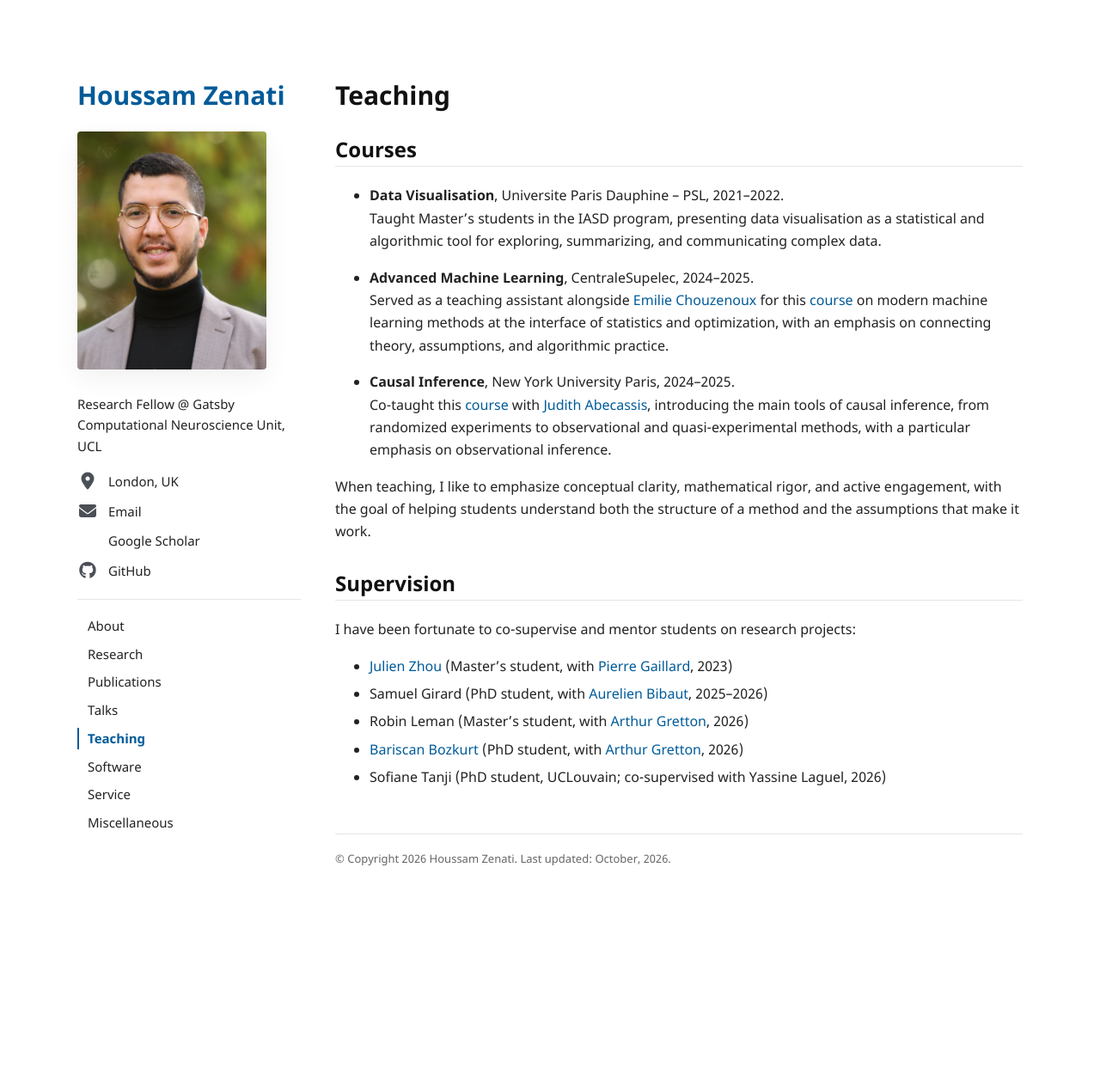
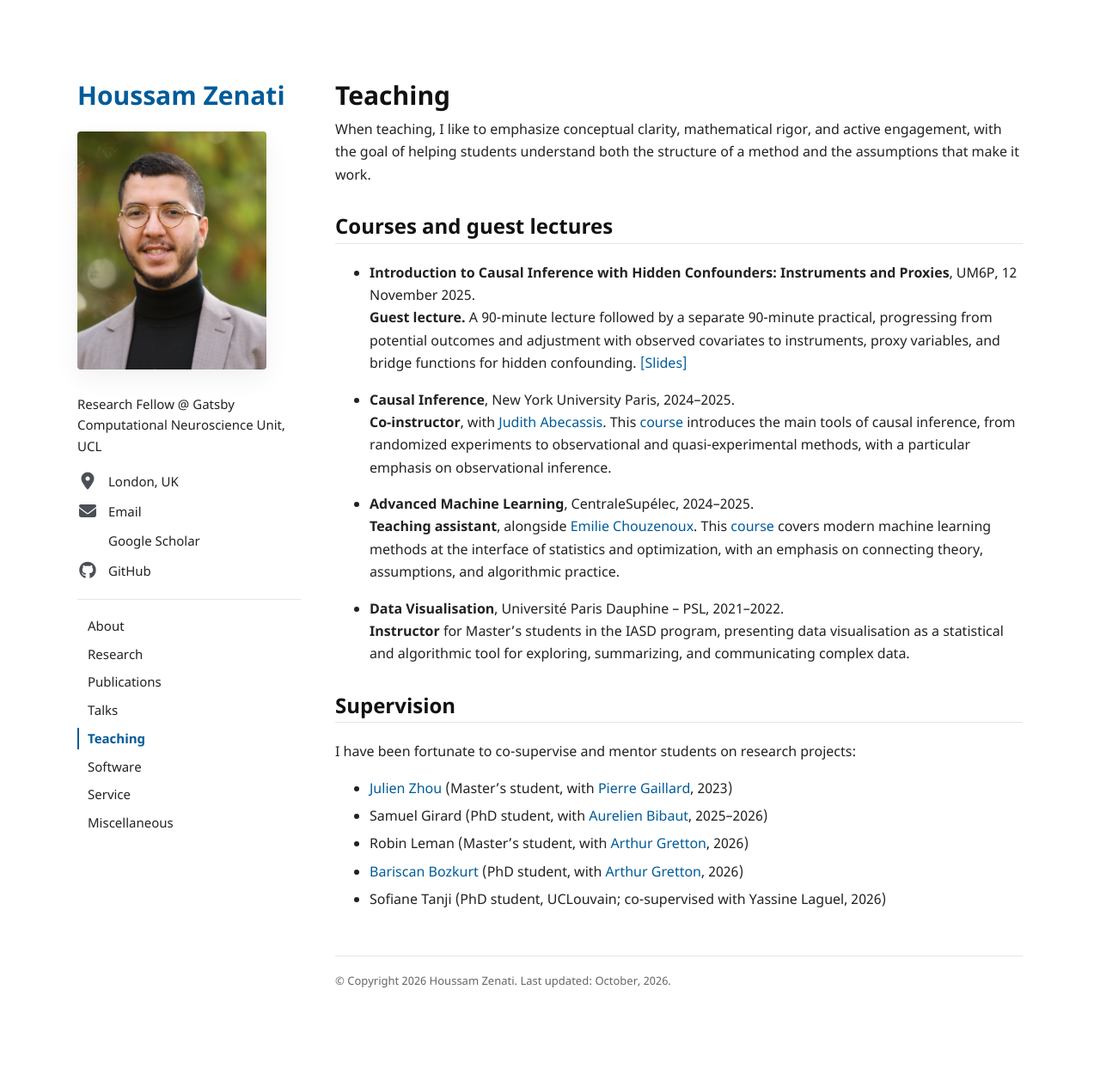
Before and after one commit to houssamzenati/houssamzenati.github.io, a Jekyll site: the page built from teaching.md, in a window 1280 px wide. Shown: the whole page at 86% size. Built offline with Jekyll 4.4.1, drawn with Linux system fonts in a browser that asks for light colours; a style sheet for code colours, icons or effects is not loaded; before the commit the page ends 1116 px from its top, so only the background shows below that.

Commit message:
Refresh teaching chronology and add UM6P guest lecture slides

```diff
--- a/teaching.md
+++ b/teaching.md
@@ -4,18 +4,21 @@ title: Teaching
 permalink: /teaching/
 ---
 
-## Courses
+When teaching, I like to emphasize conceptual clarity, mathematical rigor, and active engagement, with the goal of helping students understand both the structure of a method and the assumptions that make it work.
 
-- **Data Visualisation**, Universite Paris Dauphine -- PSL, 2021--2022.
-  Taught Master's students in the IASD program, presenting data visualisation as a statistical and algorithmic tool for exploring, summarizing, and communicating complex data.
+## Courses and guest lectures
 
-- **Advanced Machine Learning**, CentraleSupelec, 2024--2025.
-  Served as a teaching assistant alongside [Emilie Chouzenoux](https://pages.saclay.inria.fr/emilie.chouzenoux/) for this [course](https://pages.saclay.inria.fr/emilie.chouzenoux/ECPml/index.htm) on modern machine learning methods at the interface of statistics and optimization, with an emphasis on connecting theory, assumptions, and algorithmic practice.
+- **Introduction to Causal Inference with Hidden Confounders: Instruments and Proxies**, UM6P, 12 November 2025.<br>
+  **Guest lecture.** A 90-minute lecture followed by a separate 90-minute practical, progressing from potential outcomes and adjustment with observed covariates to instruments, proxy variables, and bridge functions for hidden confounding. [[Slides]]({{ "/assets/slides/causal-inference-hidden-confounders-um6p-2025.pdf" | relative_url }})
 
-- **Causal Inference**, New York University Paris, 2024--2025.
-  Co-taught this [course](https://www.nyu.edu/paris/academics/courant-semester-in-paris.html) with [Judith Abecassis](https://judithabk6.github.io/), introducing the main tools of causal inference, from randomized experiments to observational and quasi-experimental methods, with a particular emphasis on observational inference.
+- **Causal Inference**, New York University Paris, 2024--2025.<br>
+  **Co-instructor**, with [Judith Abecassis](https://judithabk6.github.io/). This [course](https://www.nyu.edu/paris/academics/courant-semester-in-paris.html) introduces the main tools of causal inference, from randomized experiments to observational and quasi-experimental methods, with a particular emphasis on observational inference.
 
-When teaching, I like to emphasize conceptual clarity, mathematical rigor, and active engagement, with the goal of helping students understand both the structure of a method and the assumptions that make it work.
+- **Advanced Machine Learning**, CentraleSupélec, 2024--2025.<br>
+  **Teaching assistant**, alongside [Emilie Chouzenoux](https://pages.saclay.inria.fr/emilie.chouzenoux/). This [course](https://pages.saclay.inria.fr/emilie.chouzenoux/ECPml/index.htm) covers modern machine learning methods at the interface of statistics and optimization, with an emphasis on connecting theory, assumptions, and algorithmic practice.
+
+- **Data Visualisation**, Université Paris Dauphine -- PSL, 2021--2022.<br>
+  **Instructor** for Master's students in the IASD program, presenting data visualisation as a statistical and algorithmic tool for exploring, summarizing, and communicating complex data.
 
 ## Supervision
 
```
Also changed, not shown: 1 other file.
